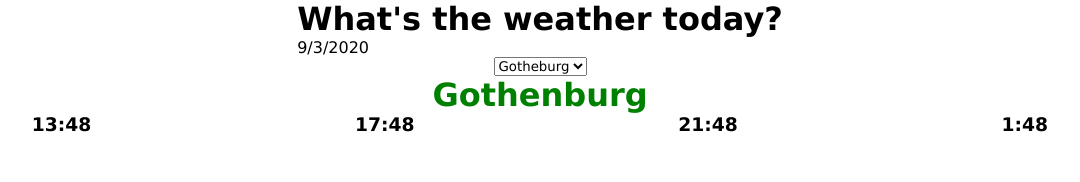
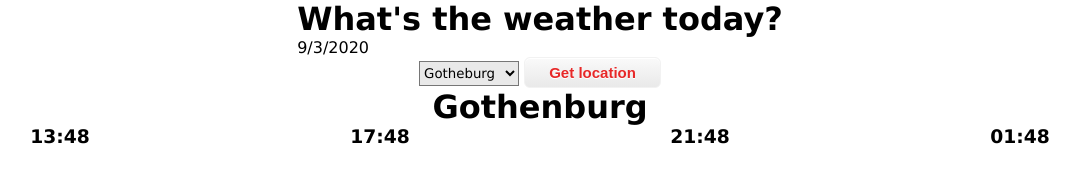
Before and after one commit to mikaelaalu/Weather-today, a plain HTML site: page public/index.html in a window 1280 px wide. Shown: the whole page, without its empty margins (100-1180 px from the left). Drawn offline with Linux system fonts and the light colour scheme; no server answers.

Commit message:
user is able to use geolocation to see weather

```diff
--- a/public/functions.js
+++ b/public/functions.js
@@ -4,9 +4,18 @@ function getHours(addHours) {
   const result = hours + addHours;
 
   if (result > 23) {
-    return result - 24;
+    const time = result - 24;
+    return `0${time}`;
   } else {
     return result;
+  }
+}
+
+function getMinutes(minutes) {
+  if (minutes < 10) {
+    return `0${minutes}`;
+  } else {
+    return minutes;
   }
 }
 
--- a/public/index.html
+++ b/public/index.html
@@ -12,12 +12,16 @@
     <p class="date"></p>
     </div>
 
+    <div>
     <select class="cities">
-
         <option class="city" value="gothenburg">Gotheburg</option>
         <option class="city" value="stockholm">Stockholm</option>
         <option class="city" value="malmo">Malmlö</option>
       </select>
+
+      <button class="location-btn">Get location</button>
+
+    </div>
 
 <div>
 <h1 class="selected-city">Gothenburg</h1>
--- a/public/index.js
+++ b/public/index.js
@@ -25,10 +25,10 @@ let hours = today.getHours();
 let minutes = today.getMinutes();
 
 const todayDate = `${dd}/${mm}/${yyyy}`;
-timeNow.textContent = hours + ":" + minutes;
-timeFour.textContent = getHours(4) + ":" + minutes;
-timeEigth.textContent = getHours(8) + ":" + minutes;
-timeTwelve.textContent = getHours(12) + ":" + minutes;
+timeNow.textContent = getHours(0) + ":" + getMinutes(minutes);
+timeFour.textContent = getHours(4) + ":" + getMinutes(minutes);
+timeEigth.textContent = getHours(8) + ":" + getMinutes(minutes);
+timeTwelve.textContent = getHours(12) + ":" + getMinutes(minutes);
 
 date.textContent = todayDate;
 
@@ -36,7 +36,7 @@ let longitude;
 let latitude;
 longitude = "11.98883";
 latitude = "57.701212";
-const proxy = "https://cors-anywhere.herokuapp.com/";
+
 let url = `https://opendata-download-metfcst.smhi.se/api/category/pmp3g/version/2/geotype/point/lon/${longitude}/lat/${latitude}/data.json`;
 
 getForecast(url);
@@ -51,7 +51,6 @@ cities.addEventListener("change", e => {
     let url = `https://opendata-download-metfcst.smhi.se/api/category/pmp3g/version/2/geotype/point/lon/${longitude}/lat/${latitude}/data.json`;
     clean();
     getForecast(url);
-    console.log("sthlm" + latitude + longitude);
   }
   if (city == "gothenburg") {
     selectedCity.textContent = "Gothenburg";
@@ -60,7 +59,6 @@ cities.addEventListener("change", e => {
     let url = `https://opendata-download-metfcst.smhi.se/api/category/pmp3g/version/2/geotype/point/lon/${longitude}/lat/${latitude}/data.json`;
     clean();
     getForecast(url);
-    console.log("gbg" + longitude + latitude);
   }
   if (city == "malmo") {
     selectedCity.textContent = "Malmö";
@@ -69,6 +67,5 @@ cities.addEventListener("change", e => {
     let url = `https://opendata-download-metfcst.smhi.se/api/category/pmp3g/version/2/geotype/point/lon/${longitude}/lat/${latitude}/data.json`;
     clean();
     getForecast(url);
-    console.log("malmo" + longitude + latitude);
   }
 });
--- a/public/style.css
+++ b/public/style.css
@@ -13,11 +13,20 @@ body {
 }
 
 button {
-  width: 150px;
-  height: 20px;
-  background-color: rgba(164, 243, 217, 0.513);
-  border: none;
   cursor: pointer;
+  box-shadow: inset 0px 1px 0px 0px #ffffff;
+  background: linear-gradient(to bottom, #f9f9f9 5%, #e9e9e9 100%);
+  background-color: #f9f9f9;
+  border-radius: 6px;
+  border: 1px solid #f2f2f2;
+  display: inline-block;
+  color: #e72828;
+  font-family: Arial;
+  font-size: 15px;
+  font-weight: bold;
+  padding: 6px 24px;
+  text-decoration: none;
+  text-shadow: 0px 1px 0px #ffffff;
 }
 
 .time {
@@ -31,6 +40,8 @@ button {
   height: 80px;
 }
 
-.selected-city {
-  color: green;
+.cities {
+  width: 100px;
+  height: 25px;
+  background-color: rgba(228, 228, 228, 0.794);
 }
```
